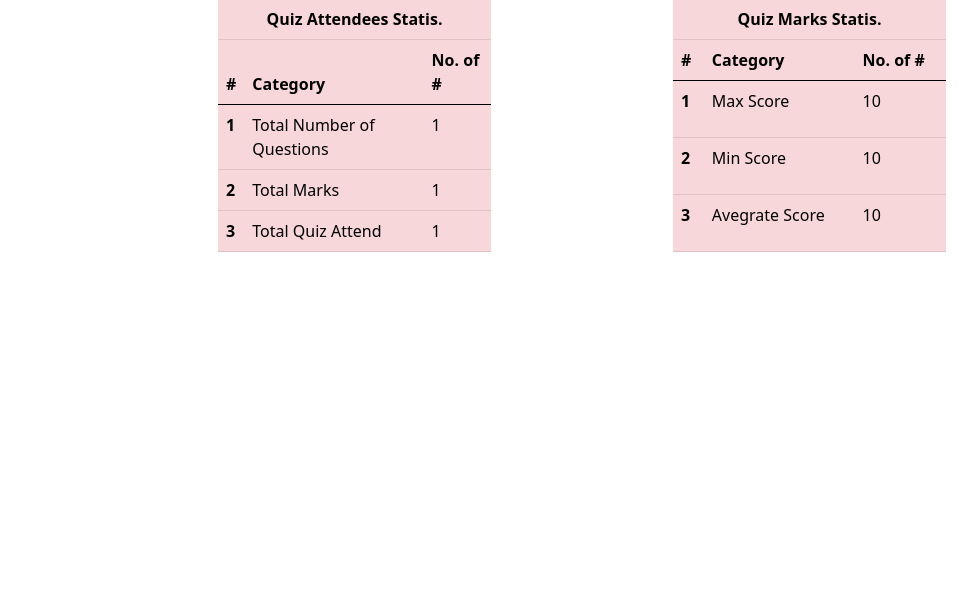
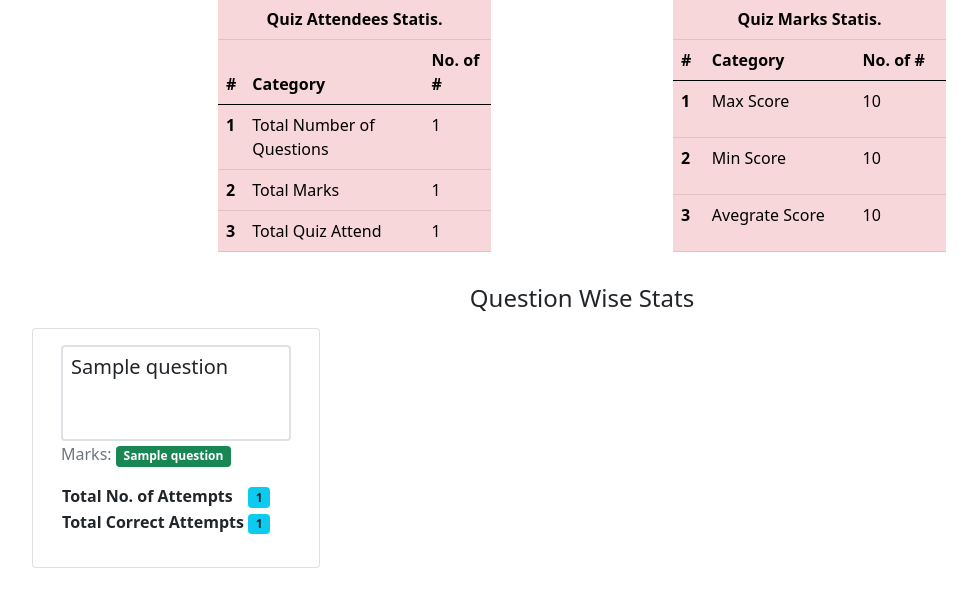
Before and after one commit to jyothiprakashpanaik/Tally-CodeBrewers-Quiz-App, a Django app: template templates/main/stats.html in a window 1280 px wide. Shown: the part 140-747 px from the top of the page, without its empty margins (74-1051 px from the left). Run offline with Django 3.2, Linux system fonts and the light colour scheme; the template is opened without the code that fills it: most values are stand-ins (such as "Sample title", 1, 10 or a date in 2020); some libraries are stand-ins or nearby versions.

Commit message:
Added cards to the stats page

```diff
--- a/main/views.py
+++ b/main/views.py
@@ -133,7 +133,7 @@ def stats(request, qid):
 			"question": question.quiz_question,
 			"question_marks": question.marks,
 			"total_attempts": qr.distinct().count(),
-			"total_correct_attempts": qr.filter(marks__lte=0)
+			"total_correct_attempts": qr.filter(marks__lte=0).distinct().count()
 			})
 
 	total_number_of_questions = len(questions)
--- a/templates/main/stats.html
+++ b/templates/main/stats.html
@@ -78,9 +78,36 @@
 
 
 
+<h4 class="text-center mt-3">Question Wise Stats</h4>
 
+<div class="row">
 
+  {% for question in questions_details %}
 
+    <div class="card m-2" style="width: 18rem;">
+    <div class="card-body">
+      <h5 class="card-title border rounded border-2 p-2" style="height: 6rem; overflow-y: hidden;">{{question.question}}</h5>
+      <h6 class="card-subtitle mb-2 text-muted">
+        Marks: <span class="badge bg-success">{{question.question_marks}}</span>
+      </h6>
+      <p class="card-text">
+        <table>
+          <tr>
+            <th>Total No. of Attempts</th>
+            <td></td>
+            <td><span class="badge bg-info text-dark">{{question.total_attempts}}</span></td>
+          </tr>
+          <tr>
+            <th>Total Correct Attempts</th>
+            <td></td>
+            <td><span class="badge bg-info text-dark">{{question.total_correct_attempts}}</span></td>
+          </tr>
+        </table>
+      </p>
+    </div>
+  </div>
+  {% endfor %}
+</div>
 
 </div>
 
```
